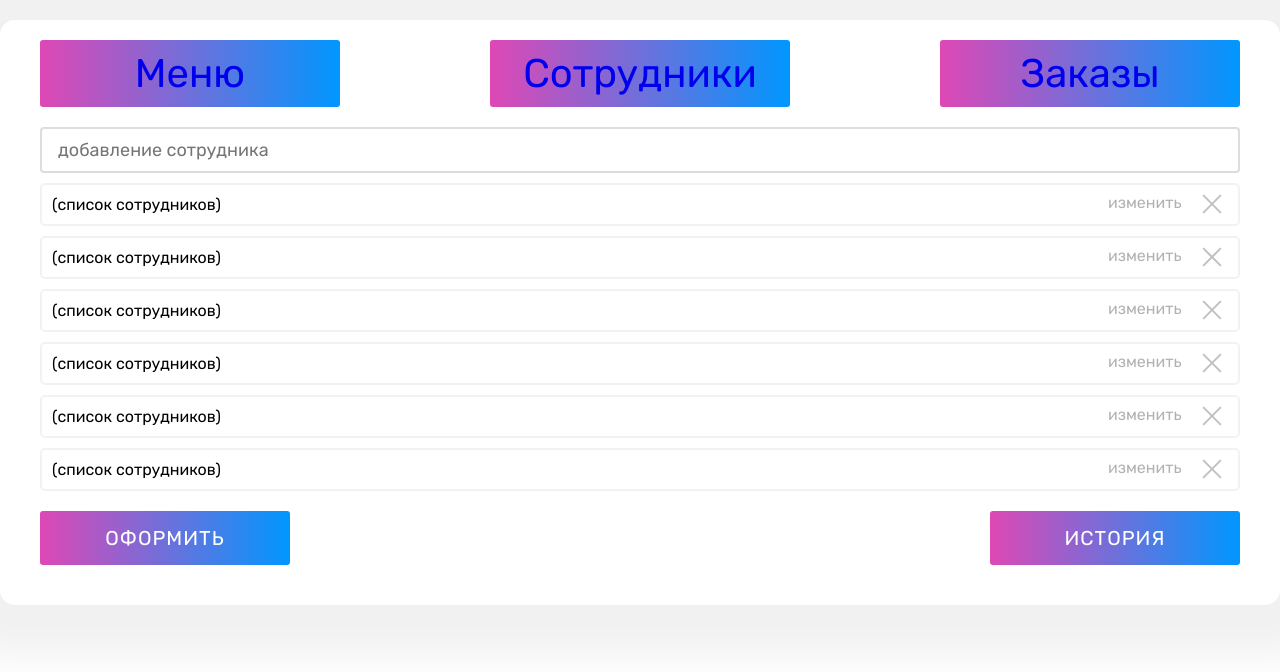
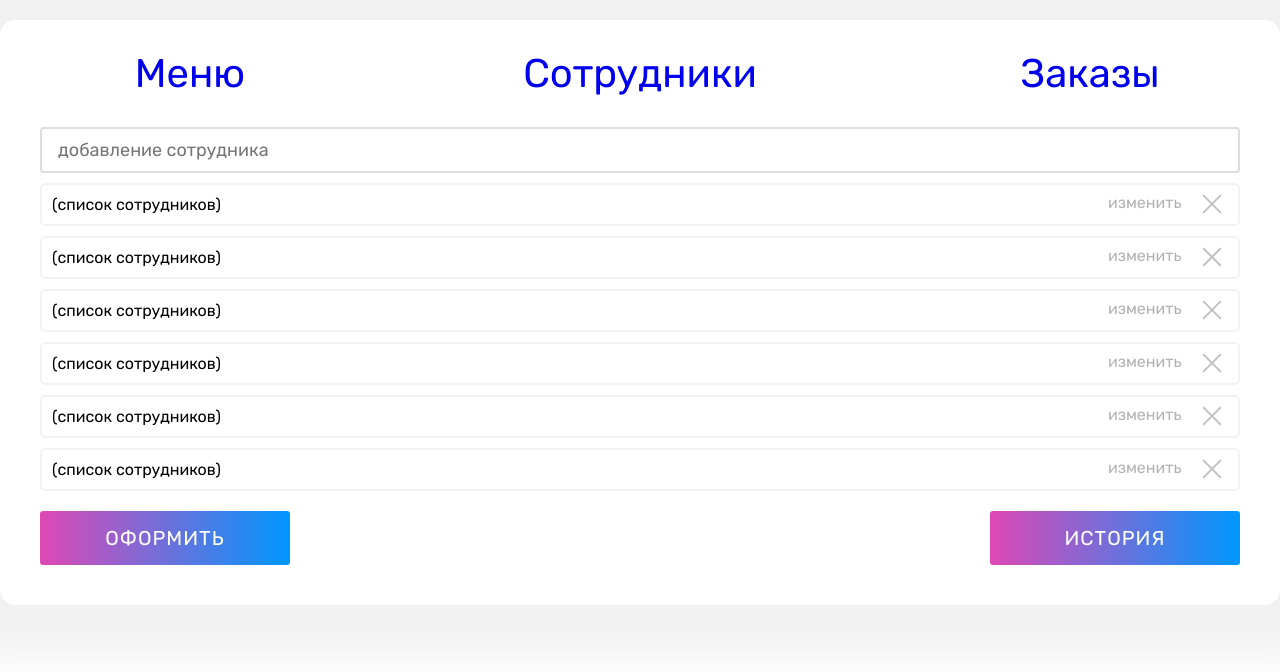
Before and after one commit to ExUngueLeonem/test-task-foodmenu, a React (Create React App) app: page /admin/staff in a window 1280 px wide. Shown: the top 672 px of the page. Built offline with nearby package versions, Linux system fonts and the light colour scheme.

Commit message:
rework Admin Header

```diff
--- a/src/components/AdminHeader/AdminHeader.jsx
+++ b/src/components/AdminHeader/AdminHeader.jsx
@@ -1,24 +1,28 @@
-import React from 'react';
+import React, { useState } from 'react';
 import { Link, useLocation } from 'react-router-dom';
 import styles from './AdminHeader.module.scss';
 
-const AdminHeader = () => {
-    const location = useLocation();
-    console.log(location.pathname);
+const AdminHeader = ({ active }) => {
 
-    if (location.pathname === '/admin/menu') {
-
-    } else if (location.pathname === '/admin/staff') {
-
-    } else {
-
-    }
+    const [state, setState] = useState([
+        { id: 0, element: 'menu', content: 'Меню'},
+        { id: 1, element: 'staff', content: 'Сотрудники'},
+        { id: 2, element: 'order', content: 'Заказы'},
+    ])
 
     return (
         <div className={styles.header_menu}>
-            <Link to="../admin/menu" className={[styles.header_menu__inner, styles.active].join(' ')}>Меню</Link>
-            <Link to="../admin/staff" className={[styles.header_menu__inner, styles.active].join(' ')}>Сотрудники</Link>
-            <Link to="../admin/order" className={[styles.header_menu__inner, styles.active].join(' ')}>Заказы</Link>
+            {state.map(item => {
+                return (
+                    <Link
+                        to={`../admin/${item.element}`}
+                        key={item.element}
+                        className={[styles.header_menu__inner, item.element === active ? styles.active : null].join(' ')
+                        }
+                    >{item.content}
+                    </Link>
+                )
+            })}
         </div>
     );
 };
```
